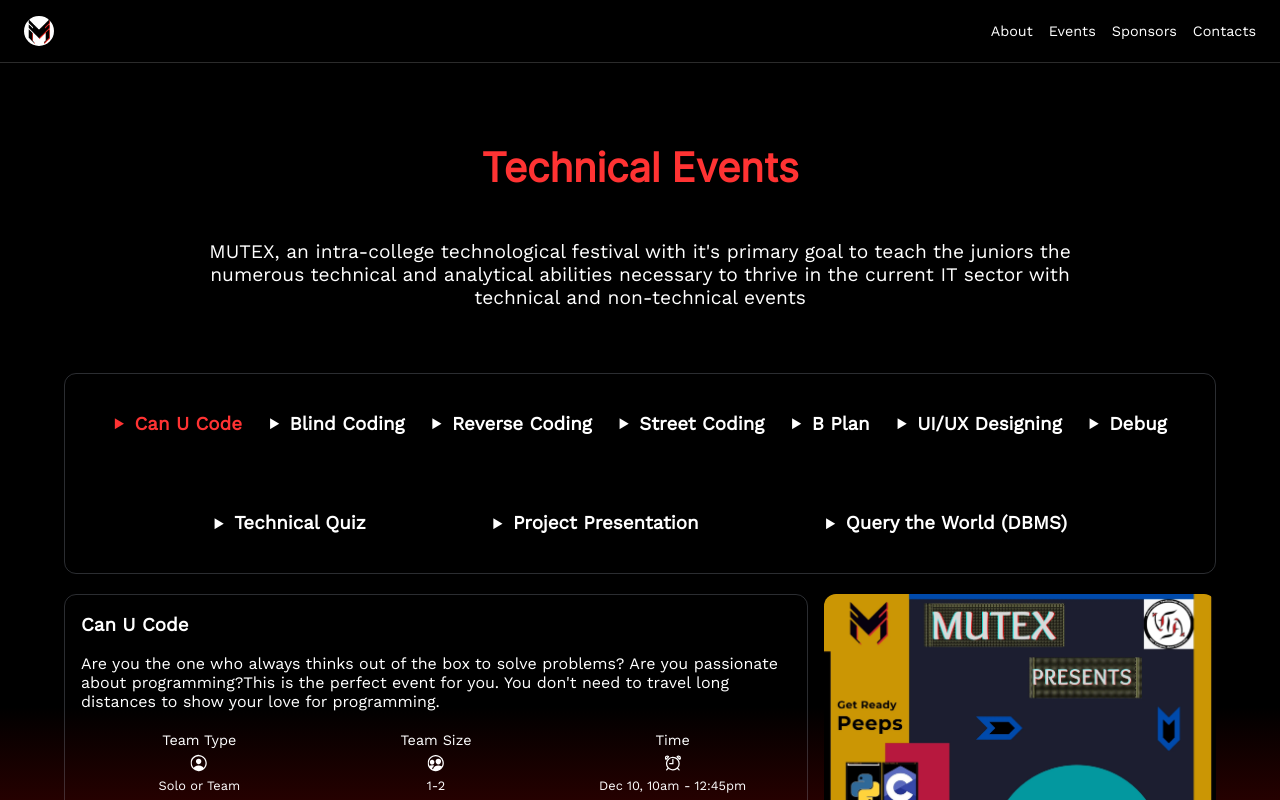
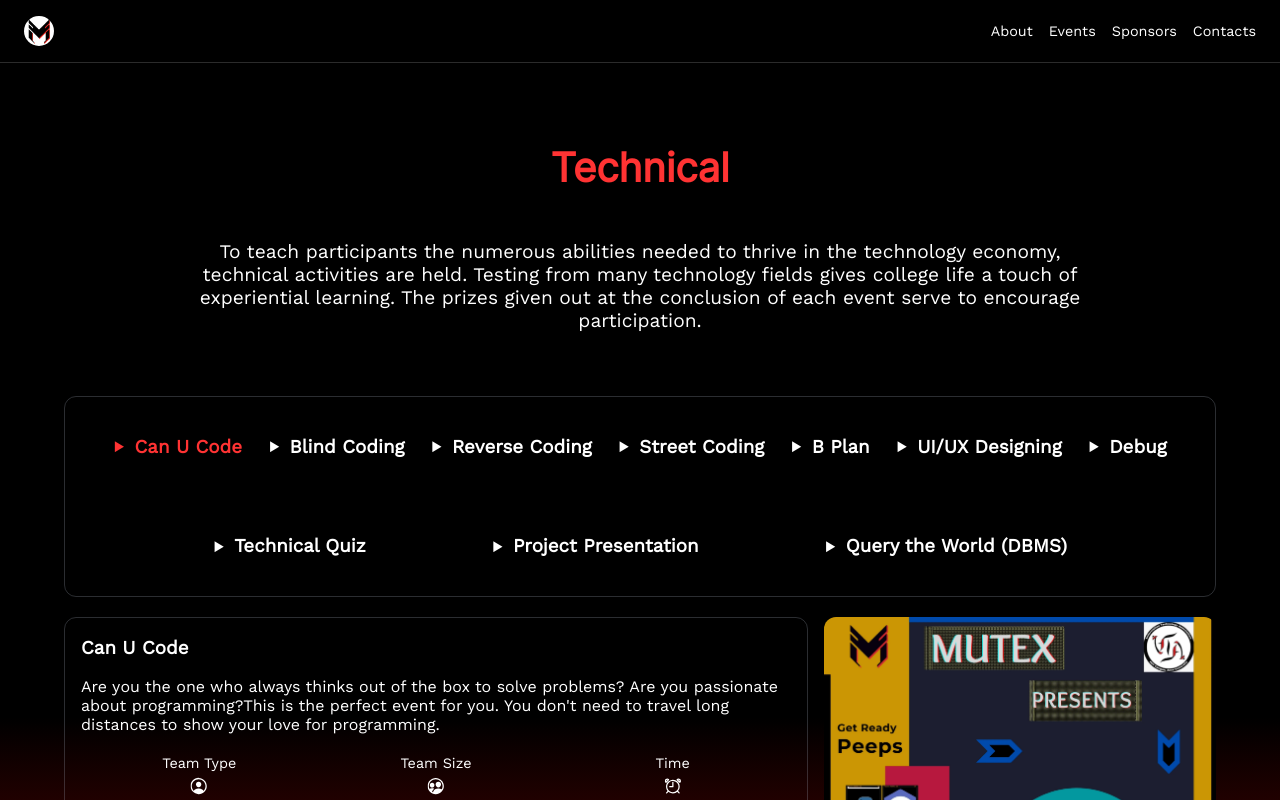
Before and after one commit to team-angris/mutex, a Next.js app: page /technical in a window 1280 px wide. Shown: the top 800 px of the page. Built offline with nearby package versions, Linux system fonts and the light colour scheme.

Commit message:
Refactor Rendering of Event Pages' heading and desc

```diff
--- a/pages/Components/Events/data.js
+++ b/pages/Components/Events/data.js
@@ -10,6 +10,7 @@
 			"To teach participants the numerous abilities needed to thrive in the technology economy, technical activities are held. Testing from many technology fields gives college life a touch of experiential learning. The prizes given out at the conclusion of each event serve to encourage participation.",
 		hyperlink: "/technical",
 		bgImageURL: "./events/technical.webp",
+		id: "10001"
 	},
 	{
 		heading: "Non Technical",
@@ -18,6 +19,7 @@
 			"We've got you covered, participants from non-technical disciplines! Numerous non-technical events that are completely branch/degree independent are also planned. Another experience that differs from the usual technical college life is this one, thus giving the symposia a dash of fun.",
 		hyperlink: "/nontechnical",
 		bgImageURL: "./events/nontechnical.webp",
+		id: "10002"
 	},
 	{
 		heading: "Workshop",
@@ -26,6 +28,7 @@
 			"Numerous technical workshops are held because they offer students the chance to try out new techniques and pass/fail in a secure learning environment. They are a wonderful approach to develop hands-on skills. The purpose of this exercise is to introduce new concepts, encourage students to conduct independent research, and encourage process practices.",
 		hyperlink: "/workshop",
 		bgImageURL: "./events/workshop.webp",
+		id: "10003"
 	},
 	{
 		heading: "Mega",
@@ -34,6 +37,7 @@
 			"Win more with this surprise event. Will be disclosed on the day of the event.",
 		hyperlink: "/megaevent",
 		bgImageURL: "./events/surprise.webp",
+		id: "10004"
 	},
 ]
 
--- a/pages/Components/TitleHero/index.js
+++ b/pages/Components/TitleHero/index.js
@@ -1,16 +1,20 @@
 import styles from "./titleHero.module.css"
+import { dataset } from "../Events/data"
 
 export default function Home(props) {
+	let id = props.id
+
+	let required = dataset.filter((item) => {
+		return item.id == id
+	})
+
+	let heading = required[0].heading
+	let subHeading = required[0].description
+
 	return (
 		<div className={styles.titleHeroContainer}>
-			<span className={styles.heading}>{props.heading}</span>
-
-			<span className={styles.subHeading}>
-				MUTEX, an intra-college technological festival with it's primary
-				goal to teach the juniors the numerous technical and analytical
-				abilities necessary to thrive in the current IT sector with
-				technical and non-technical events
-			</span>
+			<span className={styles.heading}>{heading}</span>
+			<span className={styles.subHeading}>{subHeading}</span>
 		</div>
 	)
 }
--- a/pages/nontechnical.js
+++ b/pages/nontechnical.js
@@ -17,7 +17,7 @@
       <Header />
 
       <main className={styles.blackRedGradientBackground}>
-        <TitleHero heading="Non-Technical Events" />
+        <TitleHero id="10002" />
         <EventSection type="nontech" />
       </main>
     </div>
--- a/pages/technical.js
+++ b/pages/technical.js
@@ -17,7 +17,7 @@
       <Header />
 
       <main className={styles.blackRedGradientBackground}>
-        <TitleHero heading="Technical Events" />
+        <TitleHero id="10001" />
         <EventSection type="tech" />
       </main>
     </div>
--- a/pages/workshop.js
+++ b/pages/workshop.js
@@ -17,7 +17,7 @@
       <Header />
 
       <main className={styles.blackRedGradientBackground}>
-        <TitleHero heading="Workshops" />
+        <TitleHero id="10003" />
         <WorkShop />
       </main>
     </div>
```
